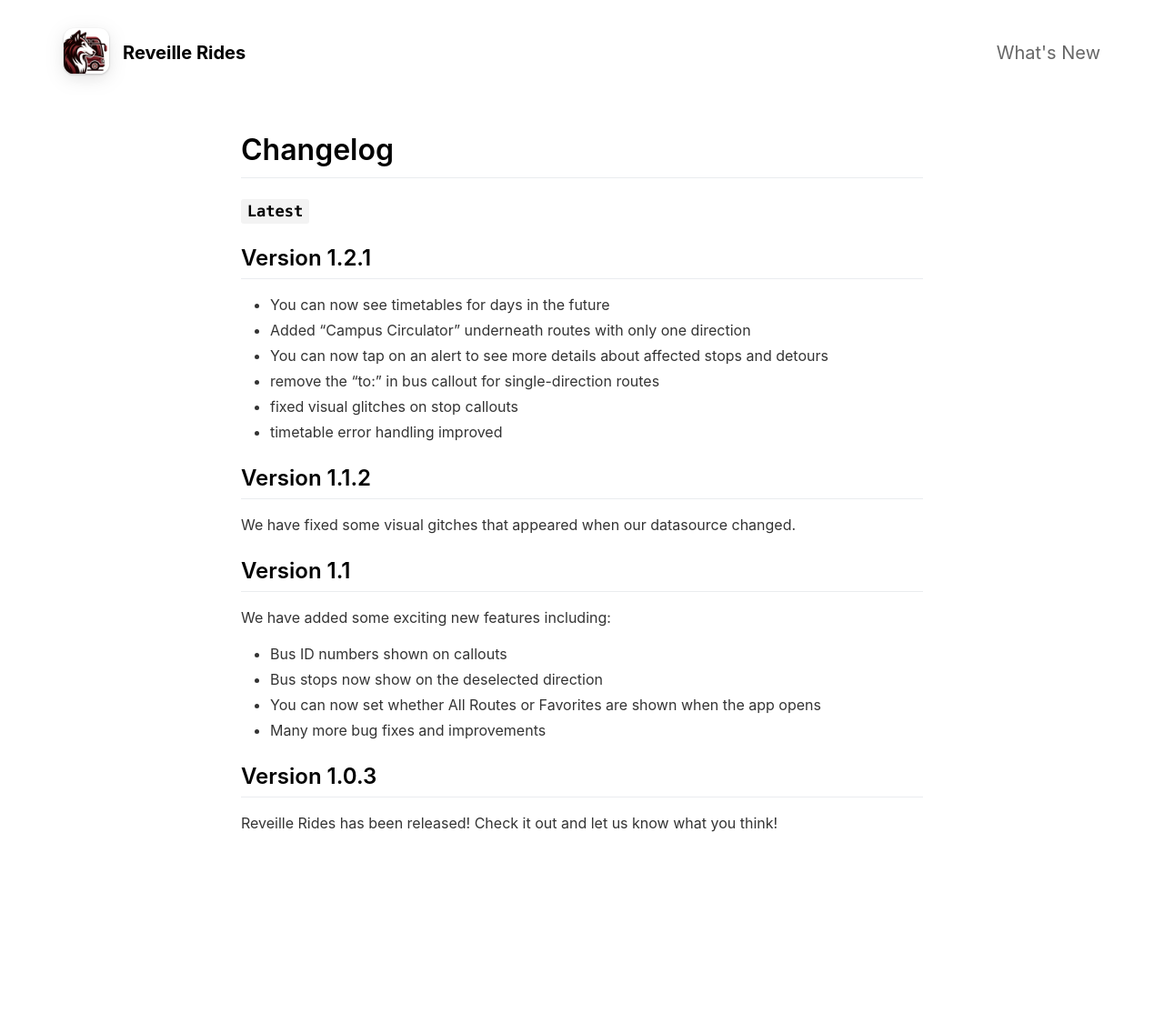
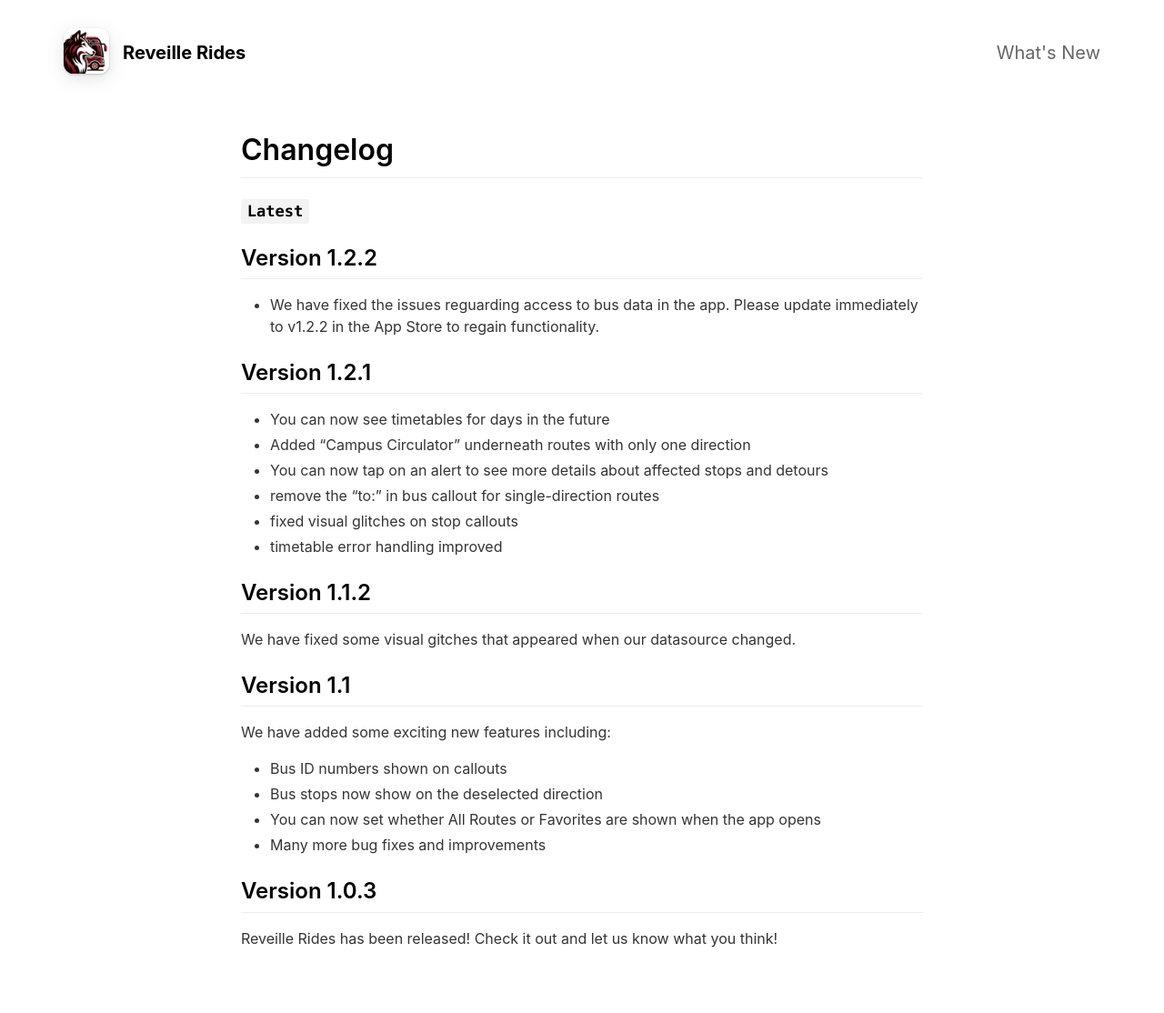
Before and after one commit to Maroon-Rides/maroon-rides.github.io, a Jekyll site: the page built from _pages/changelog.md, in a window 1280 px wide. Shown: the whole page at 91% size. Built offline with Jekyll 4.4.1, drawn with Linux system fonts in a browser that asks for light colours; nearby versions of some CDN libraries; before the commit the page ends 987 px from its top, so only the background shows below that.

Commit message:
1.2.2 update

```diff
--- a/_layouts/default.html
+++ b/_layouts/default.html
@@ -2,7 +2,7 @@
 <html lang="en-us">
 
 <div style="background-color: goldenrod; padding-top: 16px; padding-bottom: 16px;">
-    <H2 style="text-align: center;">We are aware of an interruption with services in the app and are working to fix them. Please keep an eye out for an update to the app.</H3>
+    <H2 style="text-align: center;">We have released a fix to Reveille Rides to regain app functionality. Please update to Version 1.2.2 to regain fucntionality.</H3>
 </div>
 
 {% include head.html %}
--- a/_pages/changelog.md
+++ b/_pages/changelog.md
@@ -8,6 +8,9 @@
 # Changelog
 
 ### `Latest`
+## **Version 1.2.2**
+- We have fixed the issues reguarding access to bus data in the app. Please update immediately to v1.2.2 in the App Store to regain functionality.
+
 ## **Version 1.2.1**
 - You can now see timetables for days in the future
 - Added "Campus Circulator" underneath routes with only one direction
```
